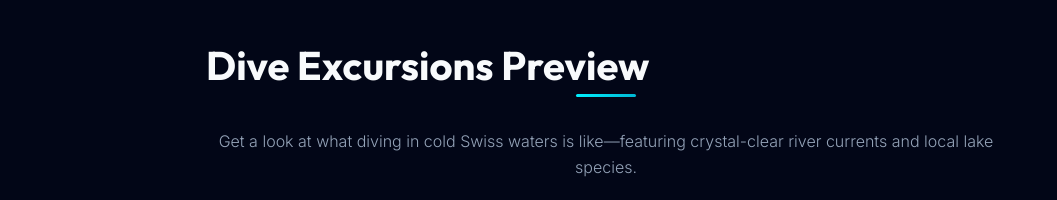
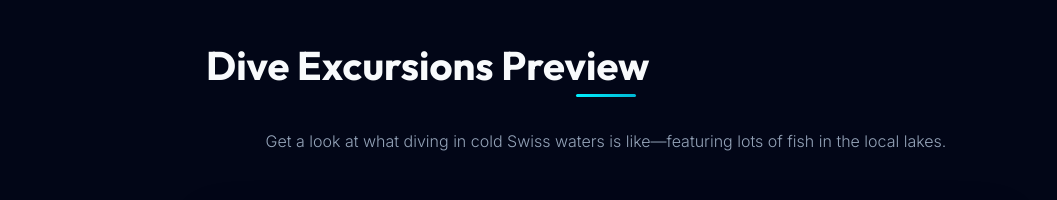
Before and after one commit to AVGP/divingforfun, an Eleventy site: page src/guided-dives.md in a window 1280 px wide. Shown: the part 1360-1560 px from the top of the page, without its empty margins (34-1091 px from the left). Built offline with nearby package versions, Linux system fonts and the light colour scheme; Eleventy itself is replaced by a stand-in of ours; files that its build step writes are made by us from their sources; grey boxes are pictures that could not be loaded.

Commit message:
Update guided dives video description text

```diff
--- a/src/guided-dives.md
+++ b/src/guided-dives.md
@@ -24,7 +24,7 @@ description: "Experience guided lake and river diving in Switzerland. Dive Lake
 <section class="section" style="padding-top: 0; padding-bottom: 3rem;" id="guided-video-section">
   <div class="container" style="max-width: 800px; margin: 0 auto;">
     <h2 class="text-center">Dive Excursions Preview</h2>
-    <p style="text-align: center; margin-bottom: 1.5rem; color: var(--color-text-muted);">Get a look at what diving in cold Swiss waters is like—featuring crystal-clear river currents and local lake species.</p>
+    <p style="text-align: center; margin-bottom: 1.5rem; color: var(--color-text-muted);">Get a look at what diving in cold Swiss waters is like—featuring lots of fish in the local lakes.</p>
     <div class="video-wrapper">
       <iframe src="https://www.youtube.com/embed/mmTYBIafxlM" title="Diving in Switzerland Video Player" allow="accelerometer; autoplay; clipboard-write; encrypted-media; gyroscope; picture-in-picture; web-share" allowfullscreen></iframe>
     </div>
```
